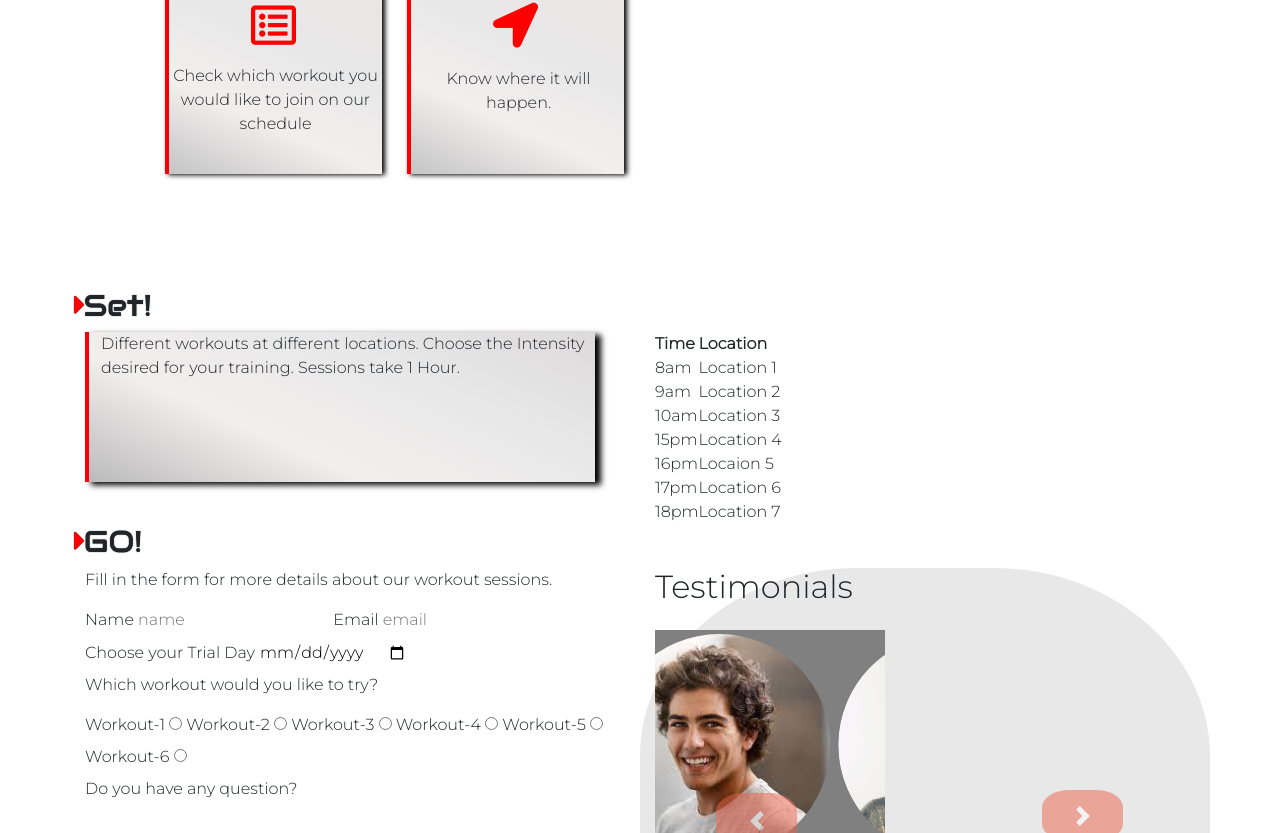
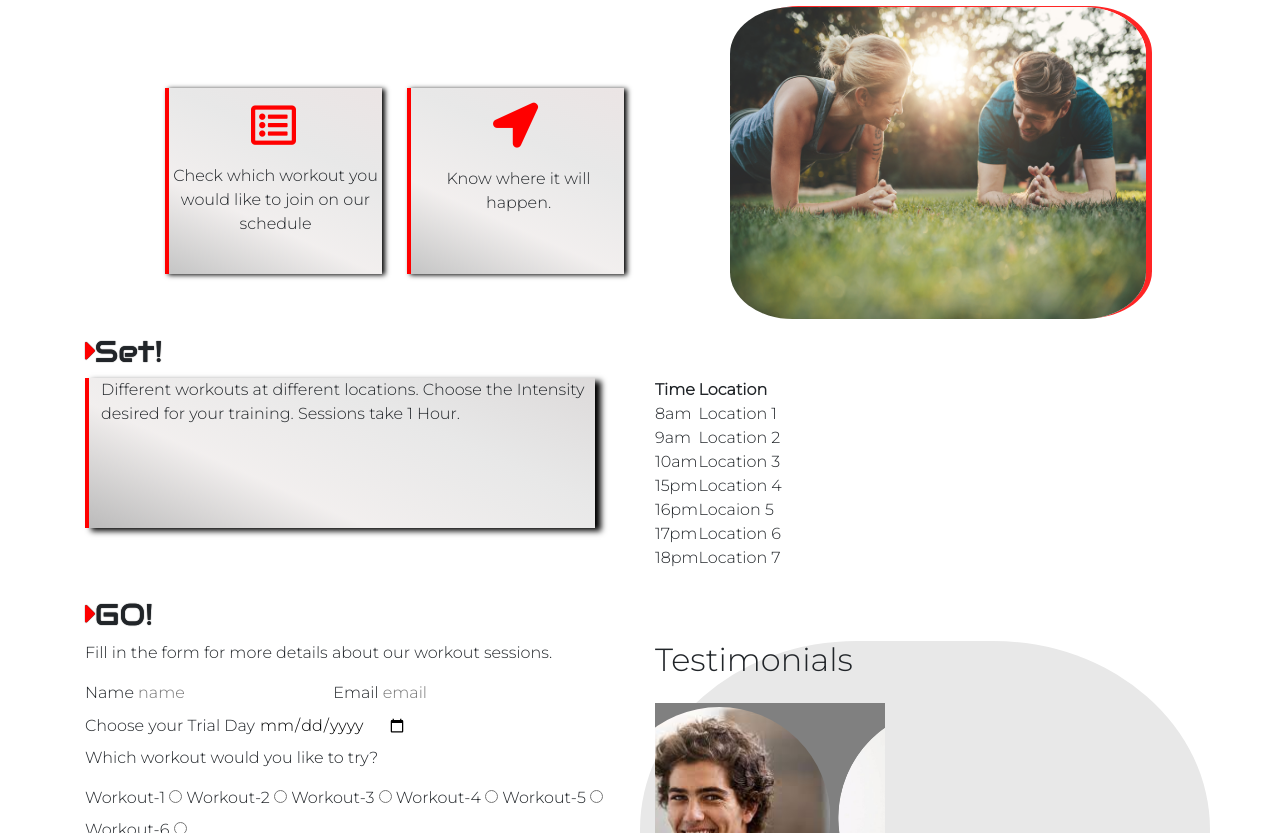
Before and after one commit to mdnrita/SHAPE, a plain HTML site: page index.html in a window 1280 px wide. Shown: the part 595-1428 px from the top of the page. Drawn offline with nearby package versions, Linux system fonts and the light colour scheme.

Commit message:
ready-img-added

```diff
--- a/assets/css/style.css
+++ b/assets/css/style.css
@@ -159,15 +159,17 @@ i{
 
 .countdown-headers{
     font-family: Audiowide, 'sans-serif';
-    margin-left: 74px;
+    margin-left: 79px;
     font-size: 30px;
     text-shadow: 0 0 1px black;
+    margin-top: 27px;
+    padding-left: 6px;
 
     animation-name: hello;
     animation-duration: 5s;
 
+}
 
-}
 #one{
     position: relative;
     height: 300px;
@@ -185,6 +187,7 @@ i{
     width: 217px;
     padding-top: 76px;
     text-align: center;
+    top: 81px;
 }
 
 #ready-second{
@@ -198,12 +201,17 @@ i{
     left: 257px;
     padding-top: 79px;
     text-align: center;
+    top: 81px;
 }
 
 #ready-image{
-    filter: grayscale(1);
-    height: 287px;
-    width: 350px;
+    position: absolute;
+    height: 312px;
+    width: 416px;
+    left: 550px;
+    border-radius: 15%;
+    opacity: 85%;
+    box-shadow: 6px -1px 0px red;
 }
 
 #set-image{
--- a/index.html
+++ b/index.html
@@ -80,6 +80,7 @@
                 </div>
                 <div class="d-none d-md-block col-md-6 col-lg-6">
                     <div class="box box-2">
+                      <img src="assets/images/outdoor-exercise.jpeg" id="ready-image">
                      </div>
                  </div>
                 </div>
```
